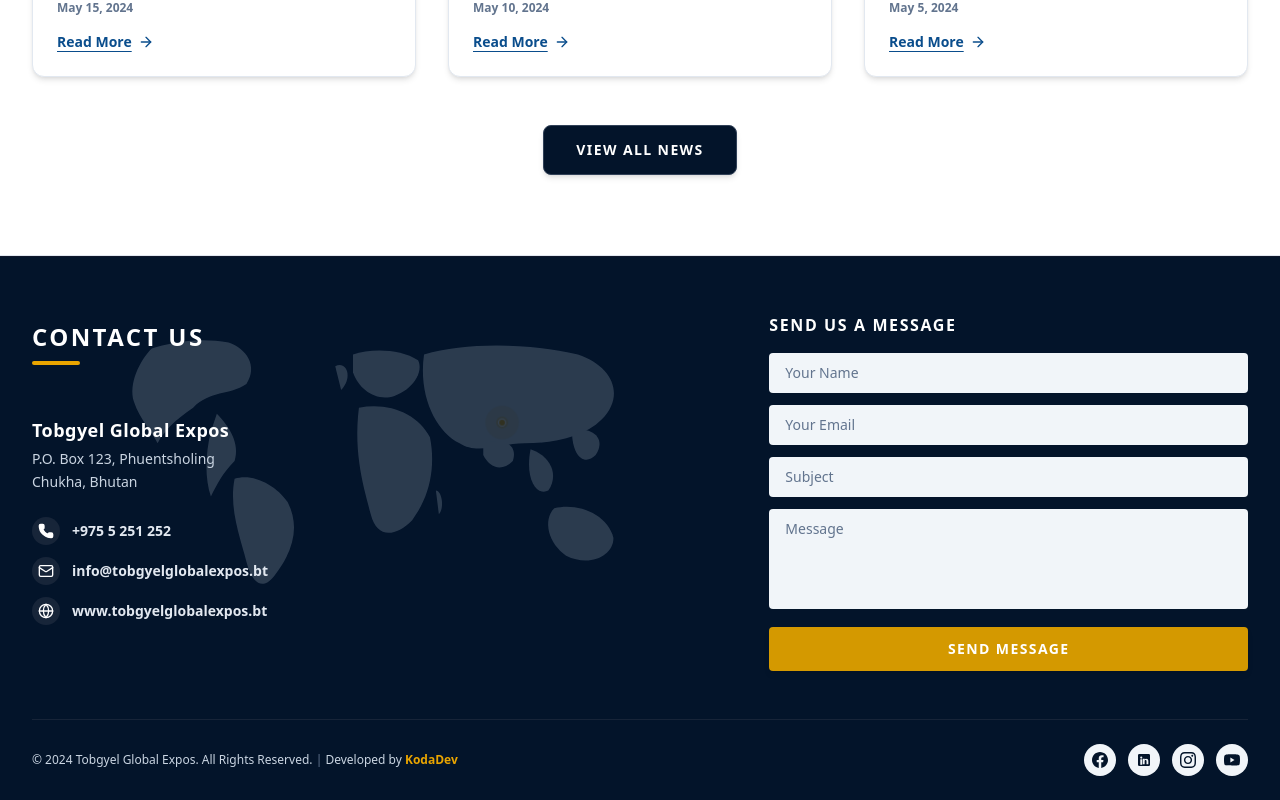
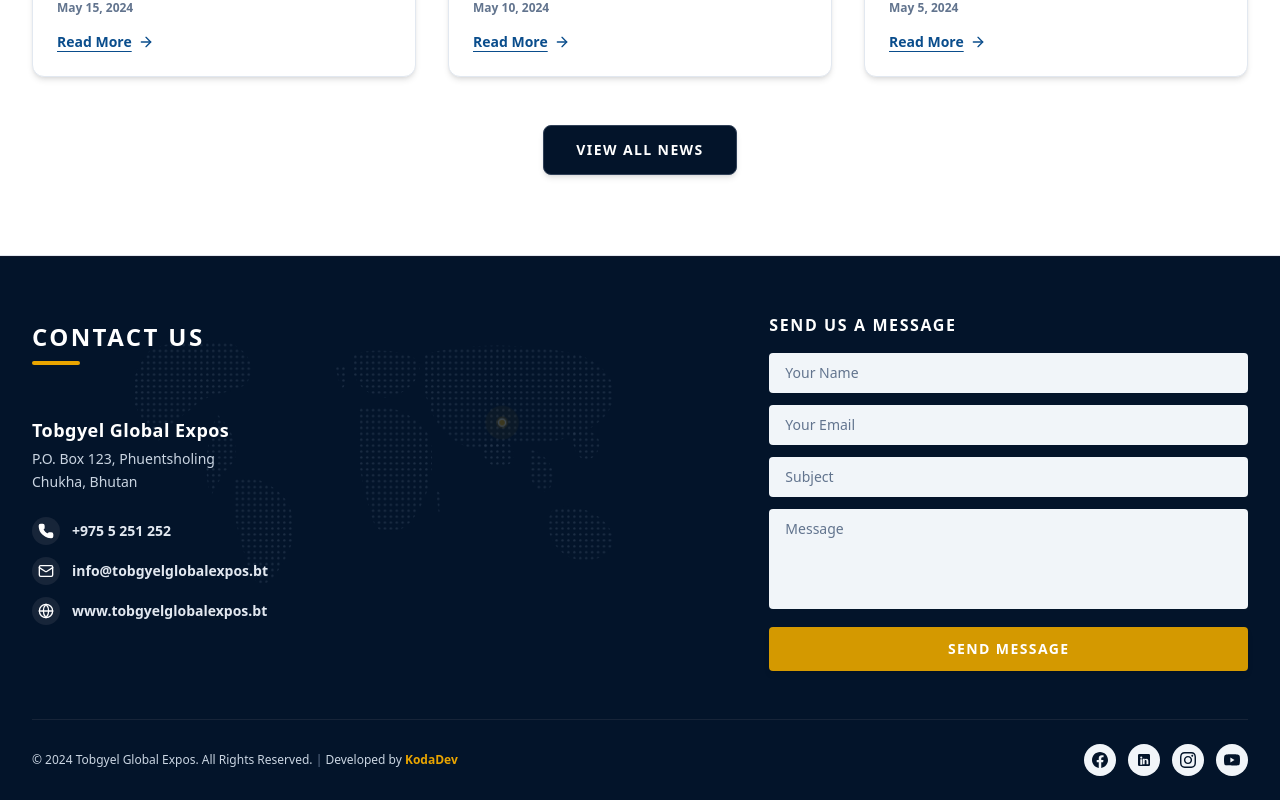
Before and after one commit to guruwangchuk7/Tobgyel-GlobalExpos, a Next.js app: page / in a window 1280 px wide. Shown: the part 3098-3898 px from the top of the page. Built offline with nearby package versions, Linux system fonts and the light colour scheme.

Commit message:
Update Footer World Map to Adobe Stock style Dotted Matrix Pattern with Gold Bhutan Pin

```diff
--- a/app/components/Footer.tsx
+++ b/app/components/Footer.tsx
@@ -15,14 +15,21 @@
           {/* Left Column: Contact Details + World Map Background (span 7 cols) */}
           <div className="lg:col-span-7 space-y-6 relative min-h-[320px] flex flex-col justify-between py-2">
 
-            {/* High-Accuracy World Map Vector Silhouette Overlay with Gold Pin on Bhutan */}
-            <div className="absolute inset-0 opacity-20 pointer-events-none -z-10 flex items-center justify-center overflow-hidden">
+            {/* Dotted World Map Vector Matrix Overlay with Gold Pin on Bhutan */}
+            <div className="absolute inset-0 opacity-25 pointer-events-none -z-10 flex items-center justify-center overflow-hidden">
               <svg
                 viewBox="0 0 1000 500"
-                className="w-full h-full text-slate-300 fill-current"
+                className="w-full h-full text-slate-400"
                 preserveAspectRatio="xMidYMid meet"
               >
-                <g fill="currentColor">
+                <defs>
+                  <pattern id="dottedWorldPattern" x="0" y="0" width="10" height="10" patternUnits="userSpaceOnUse">
+                    <circle cx="4" cy="4" r="2" fill="currentColor" opacity="0.75" />
+                  </pattern>
+                </defs>
+
+                {/* Continents Filled with Dot Matrix Pattern */}
+                <g fill="url(#dottedWorldPattern)">
                   {/* North America */}
                   <path d="M 120,60 C 150,50 200,40 250,50 C 280,60 300,90 280,120 C 250,140 220,130 190,160 C 160,180 140,200 130,220 C 120,200 100,180 90,150 C 80,120 100,80 120,60 Z" />
                   <path d="M 230,170 C 250,190 270,220 260,250 C 240,270 230,290 220,310 C 210,280 210,240 220,200 Z" />
@@ -48,7 +55,7 @@
                   <path d="M 800,330 C 840,320 890,340 900,380 C 900,410 860,430 820,410 C 790,390 780,350 800,330 Z" />
                 </g>
 
-                {/* Glowing Gold Pin on Bhutan (Himalayas - Approx 710, 185) */}
+                {/* Glowing Gold Pin on Bhutan */}
                 <g transform="translate(712, 185)">
                   <circle r="16" fill="#EAA500" className="animate-ping opacity-75" />
                   <circle r="10" fill="#EAA500" opacity="0.4" />
```
